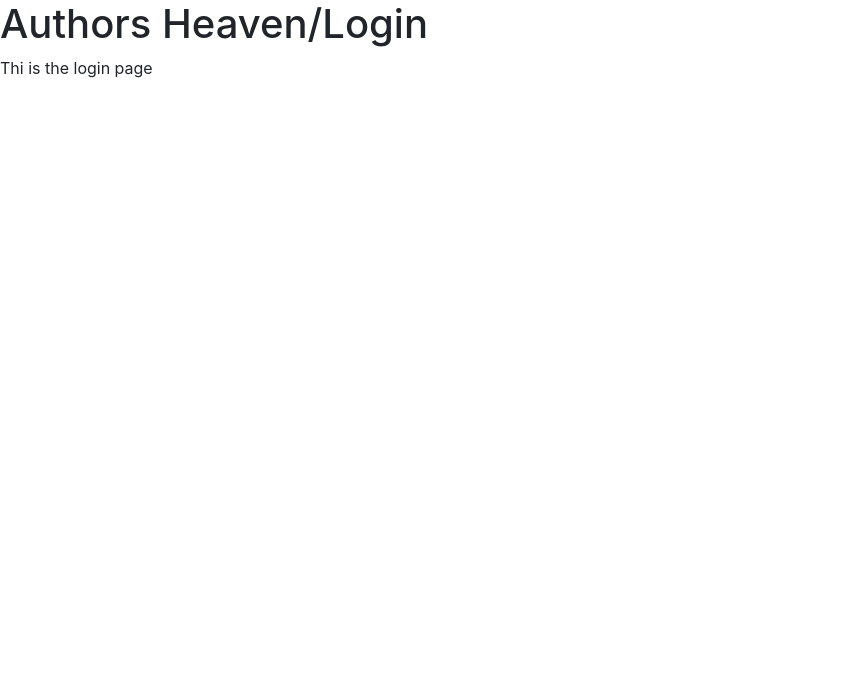
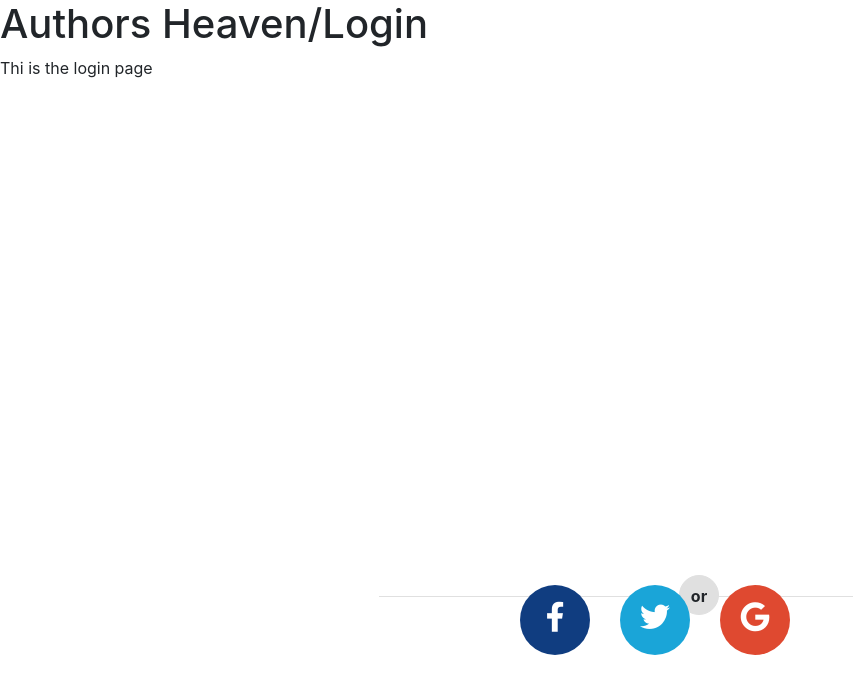
Before and after one commit to andela/savage_rangers-ah-frontend, a React app: page /login in a window 1280 px wide. Shown: the whole page, without its empty margins (0-853 px from the left). Built offline with nearby package versions, Linux system fonts and the light colour scheme.

Commit message:
[ft -#166240781] adding social login frontend logic

```diff
--- a/src/App/App.js
+++ b/src/App/App.js
@@ -4,6 +4,7 @@ import { Provider } from 'react-redux';
 import Home from './Components/Home/Home';
 import NotFound from './Components/NotFound/NotFound';
 import Login from './Components/Login/Login';
+import Redirection from './Components/Redirection/redirect';
 import store from '../Redux/store';
 
 /**
@@ -29,6 +30,7 @@ class App extends Component {
           <Switch>
             <Route exact path="/" component={Home} />
             <Route exact path="/login" component={Login} />
+            <Route exact path="/redirect" component={Redirection} />
             <Route exact path="*" component={NotFound} />
           </Switch>
         </Router>
--- a/src/App/Components/Login/Login.js
+++ b/src/App/Components/Login/Login.js
@@ -1,9 +1,11 @@
 import React from 'react';
+import SocialLogin from '../SocialLogin/socialLogin';
 
 const Login = () => (
   <React.Fragment>
     <h1>Authors Heaven/Login</h1>
     <p>Thi is the login page</p>
+    <SocialLogin />
   </React.Fragment>
 );
 
--- /dev/null
+++ b/src/App/Components/Redirection/redirect.js
@@ -0,0 +1,22 @@
+import React, { Component } from 'react';
+import queryString from 'query-string';
+
+
+export class redirect extends Component {
+  componentDidMount() {
+    const { token } = queryString.parse(window.location.search);
+    localStorage.setItem('token', token);
+  }
+
+  render() {
+    return (
+      <div>
+        <center id="redirect-text">
+          Redirection Page
+        </center>
+      </div>
+    );
+  }
+}
+
+export default redirect;
--- /dev/null
+++ b/src/App/Components/Separator/or_separator.js
@@ -0,0 +1,12 @@
+import React from 'react';
+
+const Separator = (props) => {
+  const { name } = props;
+  return (
+    <div className="or-separator">
+      <b>{name}</b>
+    </div>
+  );
+};
+
+export default Separator;
--- /dev/null
+++ b/src/App/Components/SocialLogin/socialLogin.js
@@ -0,0 +1,17 @@
+import React, { Component } from 'react';
+import Separator from '../Separator/or_separator';
+
+class SocialLogin extends Component {
+  render() {
+    return (
+      <div className="social-btn text-center">
+        <Separator name="or" />
+        <a href={process.env.facebookLink} className="btn btn-primary btn-lg" title="Facebook"><i className="fab fa-facebook-f" /></a>
+        <a href={process.env.twitterLink} className="btn btn-info btn-lg" title="Twitter"><i className="fab fa-twitter" /></a>
+        <a href={process.env.googleLink} className="btn btn-danger btn-lg" title="Google"><i className="fab fa-google" /></a>
+      </div>
+    );
+  }
+}
+
+export default SocialLogin;
--- a/src/Style/Sass/abstract/_variables.scss
+++ b/src/Style/Sass/abstract/_variables.scss
@@ -0,0 +1,5 @@
+$whitecolor: #e0e0e0;
+$googlecolor: #df4930;
+$twittercolor:#1aa5d8;
+$facebookcolor:#103d80;
+$iconcolor: white;
--- a/src/Style/Sass/component/_buttons.scss
+++ b/src/Style/Sass/component/_buttons.scss
@@ -0,0 +1,33 @@
+.social-btn .btn {
+    color: $whitecolor;
+    margin: 10px 0 0 30px;
+    font-size: 45px;
+    width: 70px;
+    height: 70px;
+    line-height: 38px;
+    border-radius: 50%;
+    font-weight: normal;
+    border: none;
+    transition: all 0.4s;
+    margin-top: 35%;
+    position: relative;
+  }
+  .social-btn .btn:first-child {
+    margin-left: 0;
+  }
+  .social-btn .btn:hover {
+    opacity: 0.8;
+  }
+  .social-btn .btn-primary {
+    background: $facebookcolor;
+  }
+  .social-btn .btn-info {
+    background: $twittercolor;
+  }
+  .social-btn .btn-danger {
+    background: $googlecolor;
+  }
+  .social-btn .btn i {
+    font-size: 30px;
+    color: $iconcolor;
+  }
--- /dev/null
+++ b/src/Style/Sass/component/_separator.scss
@@ -0,0 +1,24 @@
+.or-separator {
+    text-align: center;
+    border-top: 1px solid $whitecolor;
+    position: relative;
+    transform: translateY(500px);
+    width: 50%;
+    margin-left: 379px;
+
+    b {
+      background: $whitecolor;
+      border: 1px solid $whitecolor;
+      border-radius: 50%;
+      display: inline-block;
+      font-size: 16px;
+      height: 40px;
+      line-height: 40px;
+      padding: 0 0px;
+      position: relative;
+      text-align: center;
+      top: -22px;
+      width: 40px;
+      z-index: 1;
+    }
+}
--- a/src/Style/Sass/main.scss
+++ b/src/Style/Sass/main.scss
@@ -1,6 +1,7 @@
-@import 'abstract/variables';
-@import 'base/reset';
-@import 'component/buttons';
-@import 'layout/navigation';
-@import 'pages/home';
-@import 'themes/theme1';
+@import "abstract/variables";
+@import "base/reset";
+@import "component/buttons";
+@import "component/separator";
+@import "layout/navigation";
+@import "pages/home";
+@import "themes/theme1";
--- /dev/null
+++ b/src/Style/Sass/pages/_redirection.scss
@@ -0,0 +1,5 @@
+#redirect-text{
+text-align: 'center';
+font-size: '35px';
+margin-top: '345px';
+}
--- a/webpack.config.js
+++ b/webpack.config.js
@@ -1,6 +1,7 @@
 const path = require('path');
 const HtmlWebpackPlugin = require('html-webpack-plugin');
 const MiniCssExtractPlugin = require('mini-css-extract-plugin');
+const Dotenv = require('dotenv-webpack');
 
 const isDevelopment = process.env.NODE_ENV === 'development';
 
@@ -55,7 +56,8 @@ module.exports = {
     ]
   },
   plugins: [
-    new HtmlWebpackPlugin({ template: path.resolve('./public/index.html') }),
+    new HtmlWebpackPlugin({ template: path.resolve('./public/index.html'), inject: true }),
+    new Dotenv({ path: path.resolve(__dirname, '.env') }),
     new MiniCssExtractPlugin({
       filename: isDevelopment ? '[name].css' : '[name].[hash].css',
       chunkFilename: isDevelopment ? '[id].css' : '[id].[hash].css'
```
Also changed, not shown: package.json (+14 -3 lines), src/App/_tests_/Redirect.test.js (added, +12 -0 lines), src/App/_tests_/Separator.test.js (added, +14 -0 lines), src/App/_tests_/SocialLogin.test.js (added, +15 -0 lines), .eslintrc.json, .hound.yml. Lines whose indentation alone changed are shown as unchanged.
